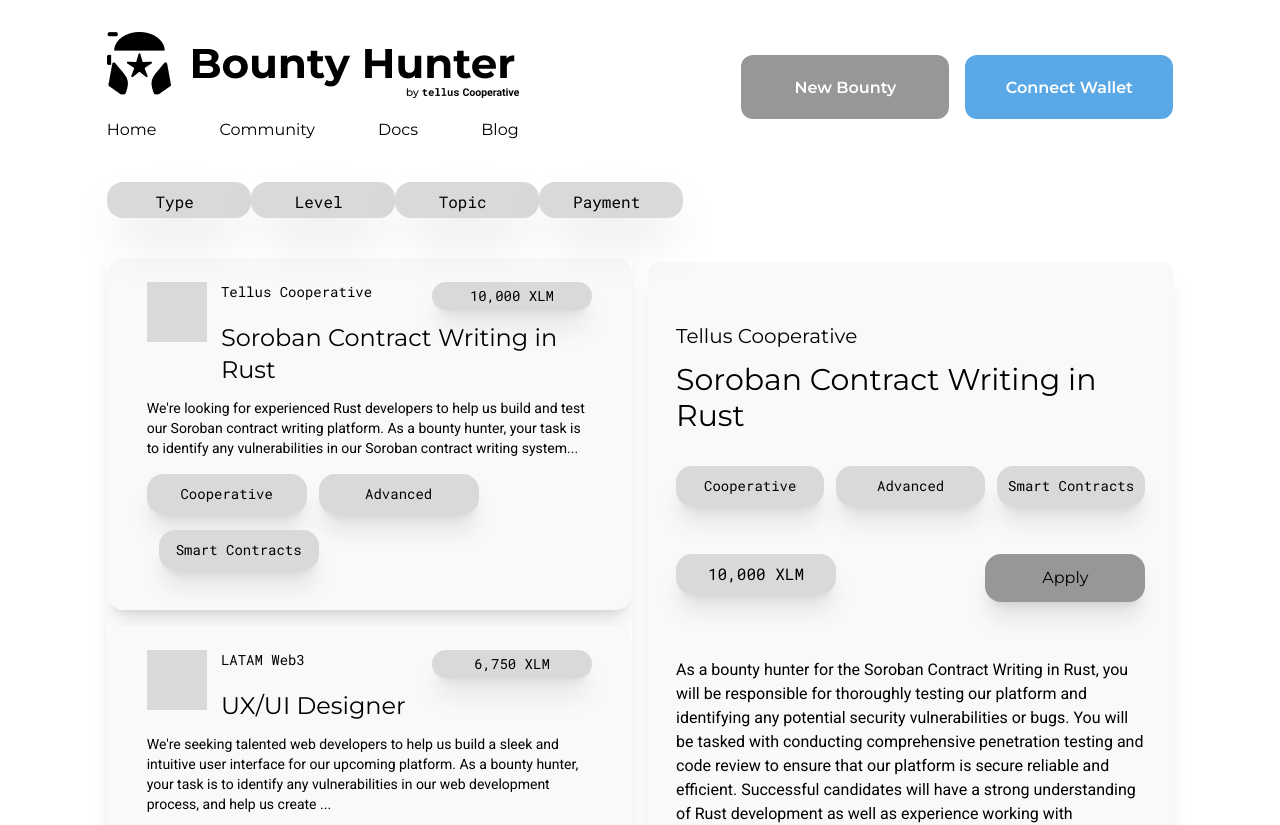
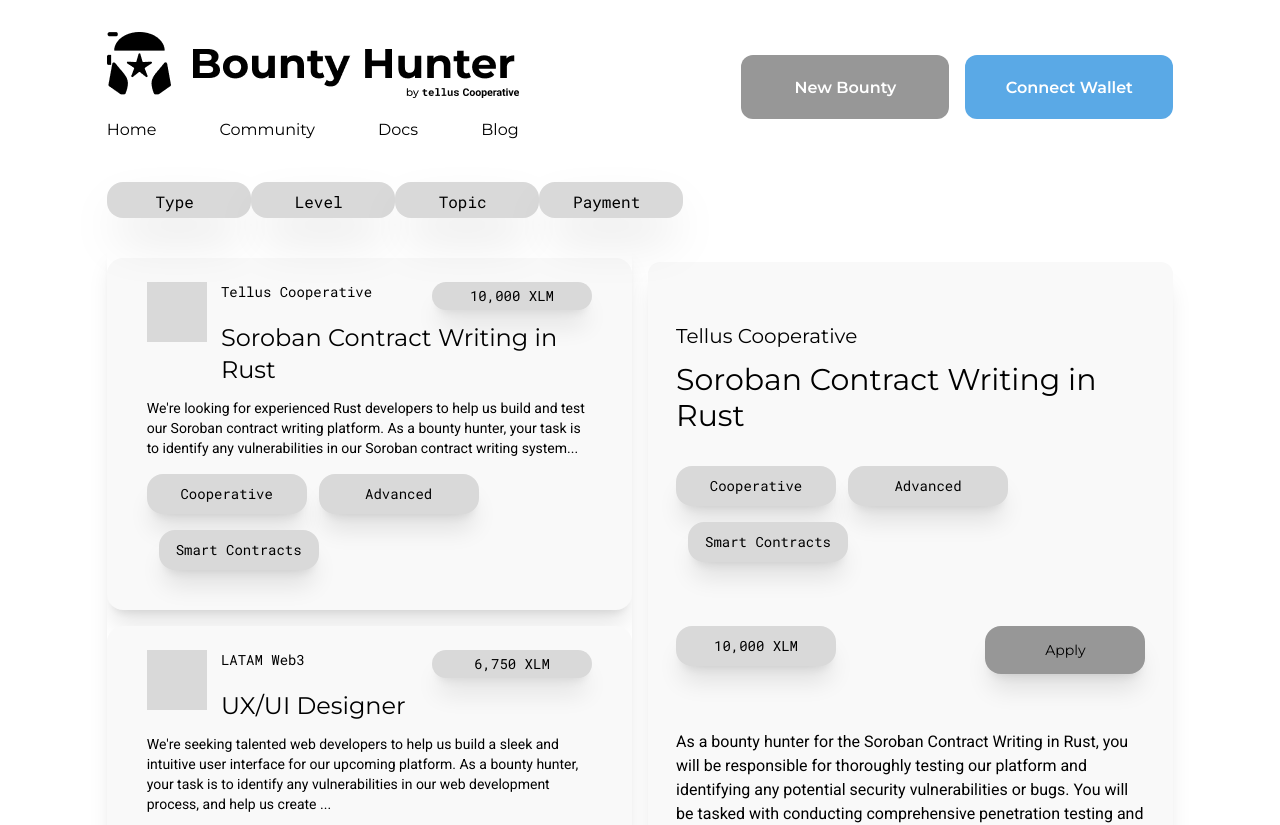
Before and after one commit to Tellus-Cooperative/bountyhunter, a Next.js app: page / in a window 1280 px wide. Shown: the top 825 px of the page. Built offline with nearby package versions, Linux system fonts and the light colour scheme; some icons are missing.

Commit message:
mob view adjustment done

```diff
--- a/src/components/LandingPage/index.js
+++ b/src/components/LandingPage/index.js
@@ -1,34 +1,35 @@
-import React, {useState} from "react";
+import React, { useState } from "react";
 import Cards from "../common/cards";
 import Filterbutton from "../common/filters";
-import cardSide from './cards.json';
+import cardSide from "./cards.json";
 
 const filterMenu = [
   {
     title: "Type",
-    menu: ["Cooperative","Competitive","Hackathon"]
+    menu: ["Cooperative", "Competitive", "Hackathon"],
   },
   {
     title: "Level",
-    menu: ["Beginner","Intermediate","Advanced"]
+    menu: ["Beginner", "Intermediate", "Advanced"],
   },
   {
     title: "Topic",
-    menu: ["Smart Contracts","Vanilla Stellar","Design"]
+    menu: ["Smart Contracts", "Vanilla Stellar", "Design"],
   },
   {
     title: "Payment",
-    menu: ["0-1000 XLM ","1001-10,000 XLM","+10,001 XLM"]
-  }
-]
+    menu: ["0-1000 XLM ", "1001-10,000 XLM", "+10,001 XLM"],
+  },
+];
 
 const LandingPage = () => {
+  const [cardData, setCardData] = useState(cardSide.card[0]);
+  const [mobView, setMobView] = useState(false);
 
-  const [cardData, setCardData] = useState(cardSide.card[0]);
-
-  const pullData = (data)=> {
-  setCardData(data)
-  }
+  const pullData = (data) => {
+    setCardData(data);
+    setMobView(true);
+  };
 
   return (
     <>
@@ -37,52 +38,51 @@
           <div className="grid grid-cols-1 lg:grid-cols-2 gap-4">
             <div className="cards">
               <div className="flex justify-between">
-                {filterMenu.map((item,index) => (
+                {filterMenu.map((item, index) => (
                   <Filterbutton key={index} data={item} />
                 ))}
               </div>
 
-              <div className="mt-6 overflow-y-auto h-[48%] lg:h-[78%] rounded-xl shadow-xl">
-                {cardSide.card.map((item,index) => (
-                <Cards data={item} callBack={pullData}/>
+              <div className={`${mobView?'hidden lg:block':' '} mt-6 overflow-y-auto h-[48%] lg:h-[78%] rounded-xl shadow-xl`}>
+                {cardSide.card.map((item, index) => (
+                  <Cards data={item} callBack={pullData} />
                 ))}
               </div>
             </div>
 
-            <div className="content mt-20 px-7 py-5 rounded-xl bg-cardscolor h-[76%] rounded-xl shadow-xl">
-              <h1 className="pt-10 text-xl">{cardData?.subtitle}</h1>
-              <h1 className="text-black mt-3 text-3xl font-medium">
+            <div className="content mt-10 lg:mt-20 px-2 lg:px-7 py-5 rounded-xl bg-cardscolor h-[76%] rounded-xl shadow-xl">
+            <i onClick={()=>setMobView(false)} className="text-3xl lg:hidden fal fa-long-arrow-left"></i>
+              <h1 className="lg:pt-10 text-base lg:text-xl">{cardData?.subtitle}</h1>
+              <h1 className="text-black mt-3 text-xl lg:text-3xl font-medium">
                 {cardData?.title}
               </h1>
 
               <div className="mt-8">
-                <div className="flex space-x-3">
-                  <button className="bg-lightgrey w-44 h-10 flex items-center justify-center rounded-2xl shadow-xl">
+              <div className="flex flex-wrap lg:space-x-3">
+              <button className="bg-lightgrey mb-4 w-36 lg:w-40 h-10 flex items-center justify-center rounded-2xl shadow-xl">
                 <p className="text-sm">Cooperative </p>
               </button>
-                  <button className="bg-lightgrey w-44 h-10 flex items-center justify-center rounded-2xl shadow-xl">
+              <button className="bg-lightgrey mb-4 ml-3 lg:0 w-36 lg:w-40 h-10 flex items-center justify-center rounded-2xl shadow-xl">
                 <p className="text-sm">Advanced</p>
               </button>
-                  <button className="bg-lightgrey w-44 h-10 flex items-center justify-center rounded-2xl shadow-xl">
+              <button className="bg-lightgrey mb-4 w-36 lg:w-40 h-10 flex items-center justify-center rounded-2xl shadow-xl">
                 <p className="text-sm">Smart Contracts</p>
               </button>
             </div>
               </div>
 
-              <div className="flex justify-between mt-12">
+              <div className="flex justify-between mt-6 lg:mt-12">
                 <button className="bg-lightgrey w-40 h-10 flex items-center justify-center rounded-2xl shadow-xl">
-                  <p>{cardData.xlm}</p>
+                  <p className="text-sm">{cardData.xlm}</p>
                 </button>
 
                 <button className="bg-darkColor w-40 h-12 flex items-center justify-center rounded-2xl shadow-xl">
-                  <h1>Apply</h1>
+                  <h1 className="text-sm">Apply</h1>
                 </button>
               </div>
 
               <div className="mt-14 overflow-y-auto h-[40%]">
-                <p className="robotosimple">
-                {cardData.longDescription}
-                </p>
+                <p className="robotosimple">{cardData.longDescription}</p>
                 <p className="robotosimple mt-5">
                   As a bounty hunter for the Soroban Contract Writing in Rust,
                   you will be responsible for thoroughly testing our platform
--- a/src/pages/_document.js
+++ b/src/pages/_document.js
@@ -6,7 +6,7 @@
       <Head>
         <title>Bounty Hunter</title>
         <meta name="description" content="Generated by create next app" />
-        <link rel="icon" href="/favicon.io" />
+        <link rel="icon" href="/favicon.ico" />
         <link rel="preconnect" href="https://fonts.googleapis.com" />
         <link rel="preconnect" href="https://fonts.gstatic.com" crossorigin />
         <link
```
Lines whose indentation alone changed are shown as unchanged.
